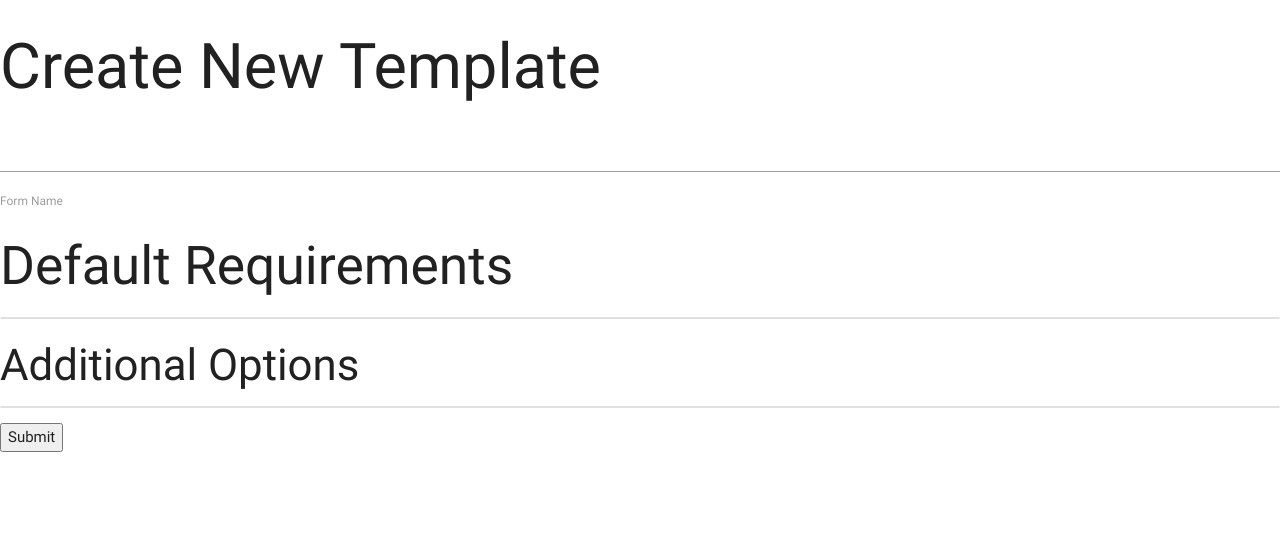
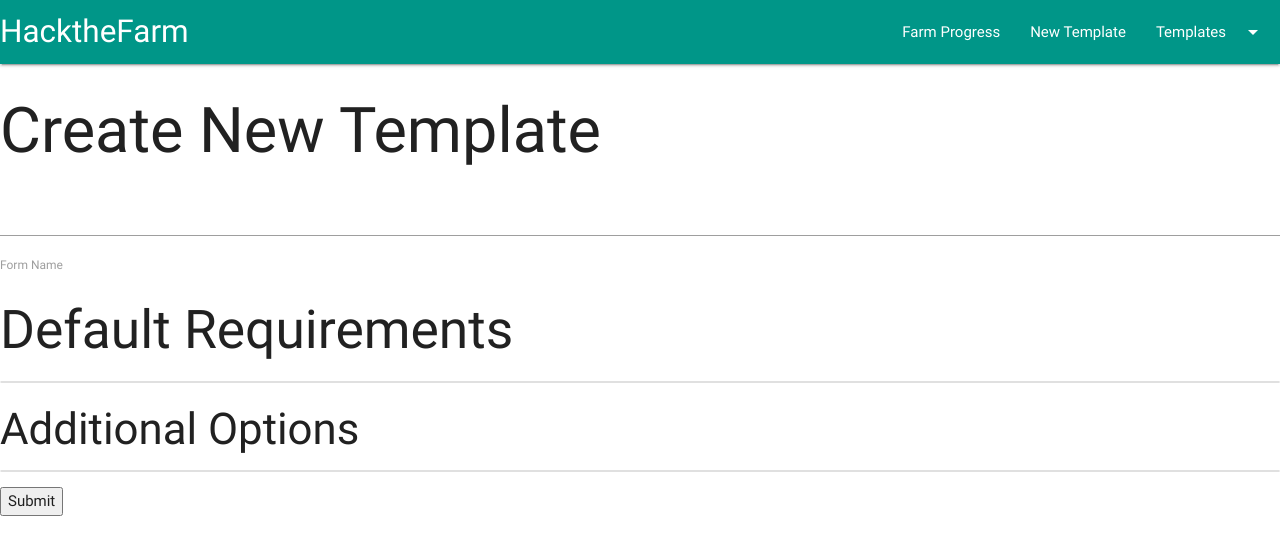
Before and after one commit to jcquery/formfarm, a website: page public/newForm.html in a window 1280 px wide. Drawn offline with nearby package versions, Linux system fonts and the light colour scheme; no server answers.

Commit message:
more fixes

```diff
--- a/public/newForm.html
+++ b/public/newForm.html
@@ -10,6 +10,25 @@
 </head>
 
 <body>
+
+  <section class="navigation"></section>
+  <!-- Dropdown Structure -->
+  <ul id="dropdown1" class="dropdown-content">
+
+
+  </ul>
+  <nav>
+      <div class="nav-wrapper teal">
+          <a href="mainMenu.html" class="brand-logo">HacktheFarm</a>
+          <ul class="right hide-on-med-and-down">
+              <li><a href="#">Farm Progress</a></li>
+              <li><a href="newForm.html">New Template</a></li>
+              <!-- Dropdown Trigger -->
+              <li><a id="dropdown-button2" class="dropdown-button" href="#!" data-activates="dropdown1">Templates<i class="material-icons right">arrow_drop_down</i></a></li>
+          </ul>
+      </div>
+  </nav>
+  </section>
 
   <h1>Create New Template</h1>
   <input type="text" id="formname" />
```
Also changed, not shown: public/mainMenu.html (+1 -1 lines).
